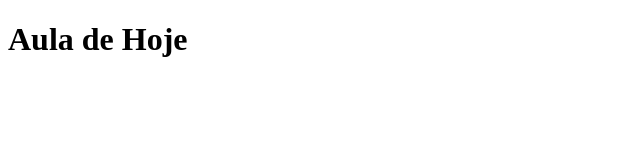
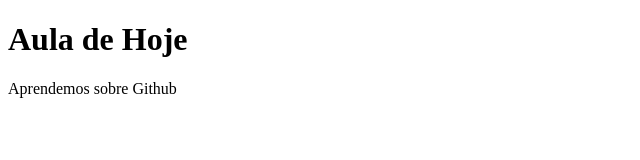
Before and after one commit to CleitonSilvaT/TIAW-N, a plain HTML site: page index.html in a window 1280 px wide. Shown: the whole page, without its empty margins (0-640 px from the left). Drawn offline with Linux system fonts and the light colour scheme.

Commit message:
Update files

```diff
--- a/index.html
+++ b/index.html
@@ -9,6 +9,8 @@
 
 <body>
     <h1>Aula de Hoje</h1>
+    <p>Aprendemos sobre Github</p>
+
 </body>
 
 </html>
```
Also changed, not shown: 1 other file.
